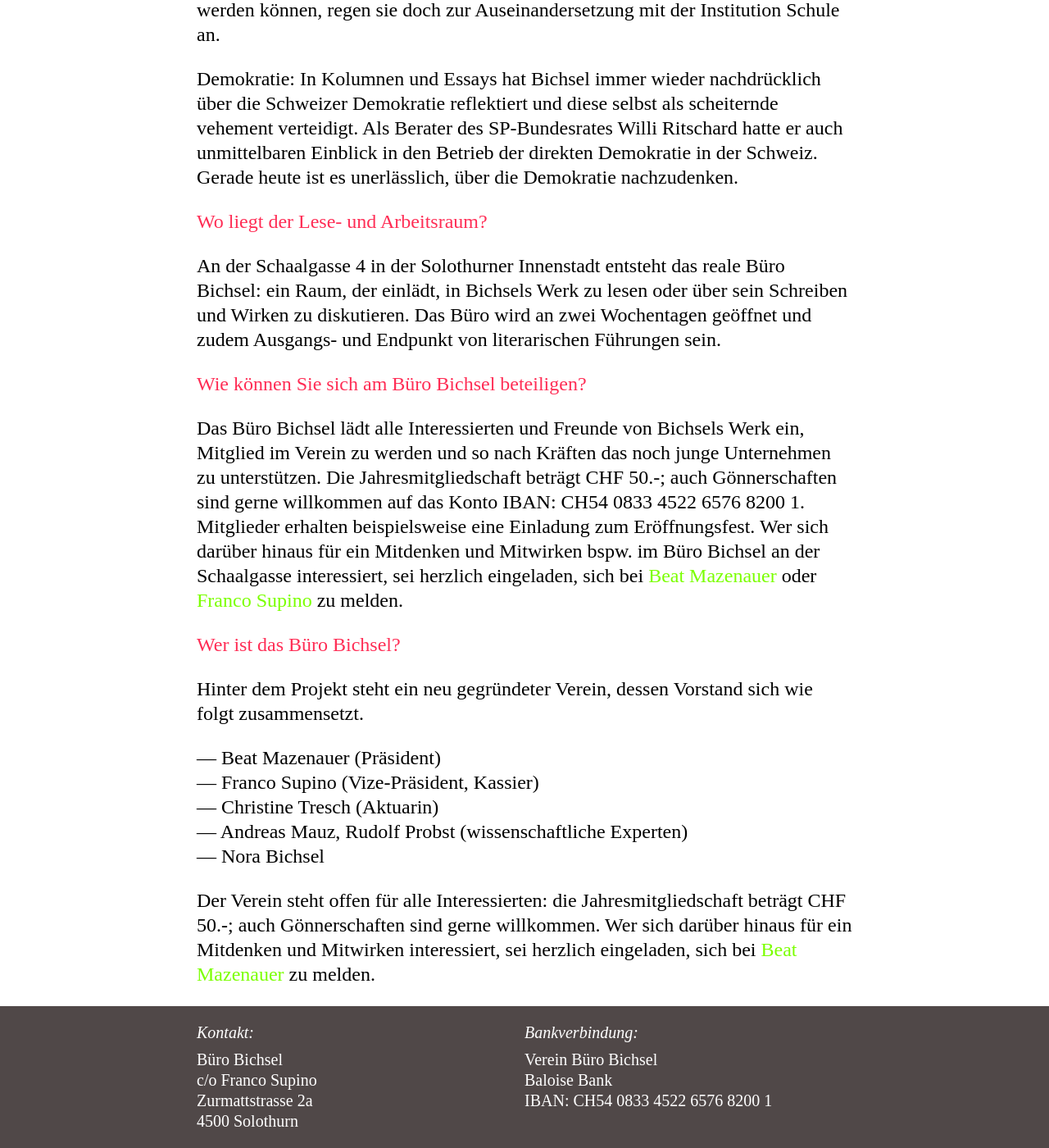
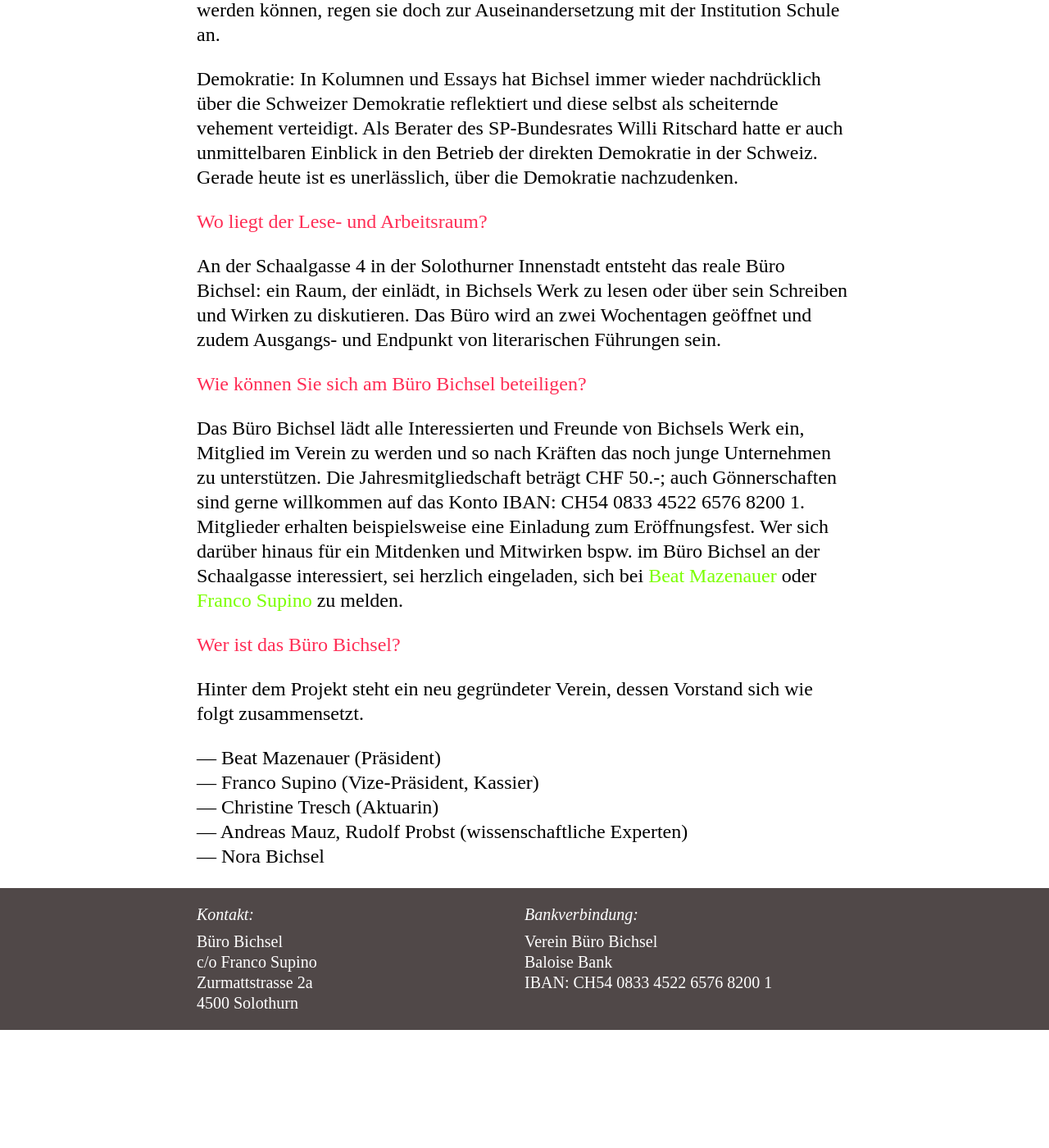
Before and after one commit to Buro-Bichsel/bb-Web, a Jekyll site: the page built from index.markdown, in a window 1280 px wide and 1400 px high, scrolled down 1477 px. Shown: the whole window at 82% size. Built offline with Jekyll 4.4.1, drawn with Linux system fonts in a browser that asks for light colours; after the commit the page ends 2733 px from its top, so only the background shows below that.

Commit message:
(fix) formatting

```diff
--- a/index.markdown
+++ b/index.markdown
@@ -49,8 +49,7 @@ An der Schaalgasse 4 in der Solothurner Innenstadt entsteht das reale Büro Bich
 
 ## Wie können Sie sich am Büro Bichsel beteiligen?
 
-Das Büro Bichsel lädt alle Interessierten und Freunde von Bichsels Werk ein, Mitglied im Verein zu werden und so nach Kräften das noch junge Unternehmen zu unterstützen. Die Jahresmitgliedschaft beträgt **CHF 50.-**; auch Gönnerschaften sind gerne willkommen auf das Konto IBAN: CH54 0833 4522 6576 8200 1.
-Mitglieder erhalten beispielsweise eine Einladung zum Eröffnungsfest.
+Das Büro Bichsel lädt alle Interessierten und Freunde von Bichsels Werk ein, Mitglied im Verein zu werden und so nach Kräften das noch junge Unternehmen zu unterstützen. Die Jahresmitgliedschaft beträgt CHF 50.-; auch Gönnerschaften sind gerne willkommen auf das Konto IBAN: CH54 0833 4522 6576 8200 1. Mitglieder erhalten beispielsweise eine Einladung zum Eröffnungsfest.
 Wer sich darüber hinaus für ein Mitdenken und Mitwirken bspw. im Büro Bichsel an der Schaalgasse interessiert, sei herzlich eingeladen, sich bei [Beat Mazenauer](mailto:mail@beatmazenauer.ch) oder [Franco Supino](mailto:mail@francosupino.ch) zu melden.
 
 ## Wer ist das Büro Bichsel?
@@ -62,6 +61,3 @@ Hinter dem Projekt steht ein neu gegründeter Verein, dessen Vorstand sich wie f
 - Christine Tresch (Aktuarin)
 - Andreas Mauz, Rudolf Probst (wissenschaftliche Experten)
 - Nora Bichsel
-
-Der Verein steht offen für alle Interessierten: die Jahresmitgliedschaft beträgt CHF 50.-; auch Gönnerschaften sind gerne willkommen.
-Wer sich darüber hinaus für ein Mitdenken und Mitwirken interessiert, sei herzlich eingeladen, sich bei [Beat Mazenauer](mailto:mail@beatmazenauer.ch) zu melden.
```
